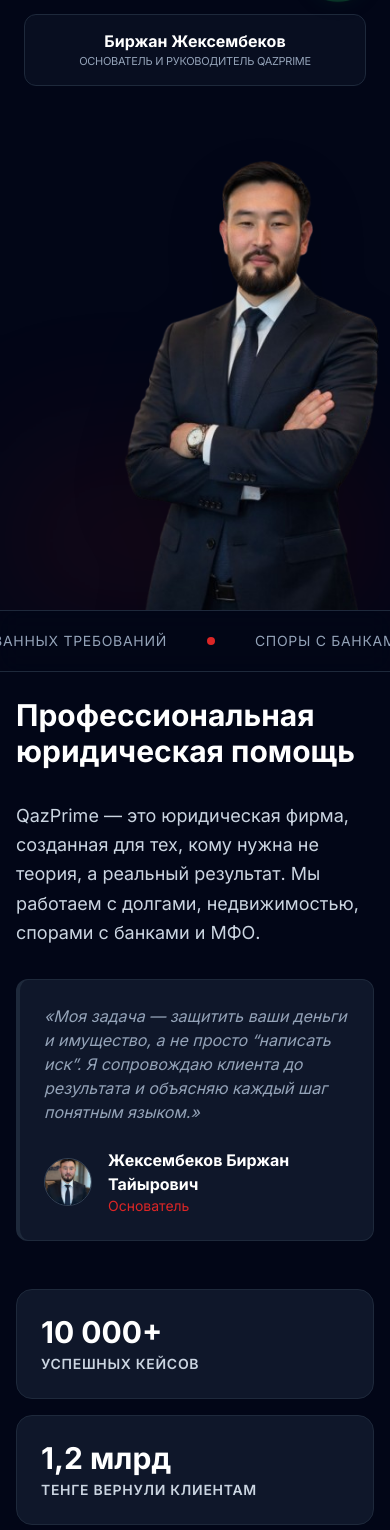
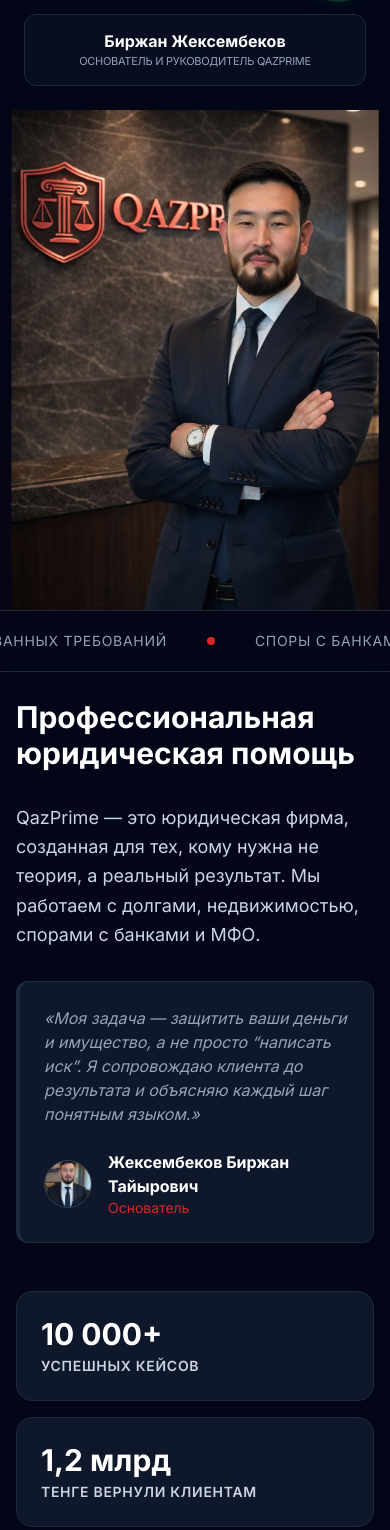
Before and after one commit to Alchinkaz/qaz-prime, a React (Vite) app: page / in a window 390 px wide. Shown: the part 838-2368 px from the top of the page. Built offline with nearby package versions, Linux system fonts and the light colour scheme.

Commit message:
style: adjust vertical padding across landing page sections and update hero image source

```diff
--- a/components/ContactForm.tsx
+++ b/components/ContactForm.tsx
@@ -23,7 +23,7 @@
     };
 
     return (
-        <div id="contact-form" className="bg-slate-950 pt-3 pb-8 lg:pt-24 relative overflow-hidden">
+        <div id="contact-form" className="bg-slate-950 pt-[13px] pb-8 lg:pt-24 relative overflow-hidden">
             <div className="max-w-7xl mx-auto px-4 sm:px-6 lg:px-8 relative z-10">
 
                 <div className="grid grid-cols-1 lg:grid-cols-2 gap-8 lg:gap-12 items-stretch">
--- a/components/FAQ.tsx
+++ b/components/FAQ.tsx
@@ -12,7 +12,7 @@
   };
 
   return (
-    <div id="faq" className="bg-slate-950 pt-3 pb-3 lg:py-24">
+    <div id="faq" className="bg-slate-950 pt-[13px] pb-[13px] lg:py-24">
       {/* FAQ Structured Data for SEO */}
       <script type="application/ld+json">
         {JSON.stringify({
--- a/components/Founder.tsx
+++ b/components/Founder.tsx
@@ -5,7 +5,7 @@
 export const Founder: React.FC = () => {
   const { t, i18n } = useTranslation();
   return (
-    <div className="bg-slate-950 pt-3 pb-3 lg:py-24 relative">
+    <div className="bg-slate-950 pt-[13px] pb-[13px] lg:py-24 relative">
       <div className="max-w-7xl mx-auto px-4 sm:px-6 lg:px-8">
         <div className="grid md:grid-cols-2 gap-12 lg:gap-20 items-center">
           {/* Content Column */}
--- a/components/Hero.tsx
+++ b/components/Hero.tsx
@@ -129,7 +129,7 @@
         <div className="relative w-full h-[500px] flex items-end justify-center overflow-hidden">
           <div className="absolute inset-x-0 bottom-0 h-1/2 bg-gradient-to-t from-red-600/20 to-transparent blur-3xl opacity-60"></div>
           <img
-            src="/hero.png"
+            src="/hero-mobile.jpg"
             alt="Юридическая защита эксперта"
             className="relative z-10 w-full h-full object-contain object-bottom drop-shadow-2xl px-4 scale-110"
           />
--- a/components/Reviews.tsx
+++ b/components/Reviews.tsx
@@ -66,7 +66,7 @@
   };
 
   return (
-    <div className="bg-slate-950 pt-3 pb-3 lg:py-24">
+    <div className="bg-slate-950 pt-[13px] pb-[13px] lg:py-24">
       <div className="max-w-7xl mx-auto px-4 sm:px-6 lg:px-8">
         <h2 className="text-3xl lg:text-4xl font-bold text-white mb-12 text-center">
           {t('reviews.title')}
--- a/components/Services.tsx
+++ b/components/Services.tsx
@@ -16,7 +16,7 @@
   };
 
   return (
-    <div id="services" className="bg-slate-950 pt-3 pb-3 lg:py-20 relative">
+    <div id="services" className="bg-slate-950 pt-[13px] pb-[13px] lg:py-20 relative">
       <div className="max-w-7xl mx-auto px-4 sm:px-6 lg:px-8">
         <div className="flex flex-col md:flex-row justify-between items-end mb-16 gap-6">
           <div className="max-w-2xl">
--- a/components/Stats.tsx
+++ b/components/Stats.tsx
@@ -83,7 +83,7 @@
   const col2Indices = [1, 3];
 
   return (
-    <div id="about" className="bg-slate-950 pt-6 pb-3 lg:py-24 relative border-t border-slate-950">
+    <div id="about" className="bg-slate-950 pt-[26px] pb-[13px] lg:py-24 relative border-t border-slate-950">
       <div className="max-w-7xl mx-auto px-4 sm:px-6 lg:px-8">
         <div className="lg:flex lg:items-start lg:gap-20">
 
--- a/components/Steps.tsx
+++ b/components/Steps.tsx
@@ -12,7 +12,7 @@
   };
 
   return (
-    <div className="bg-slate-950 pt-3 pb-3 lg:py-24">
+    <div className="bg-slate-950 pt-[13px] pb-[13px] lg:py-24">
       <div className="max-w-7xl mx-auto px-4 sm:px-6 lg:px-8">
         <h2 className="text-3xl lg:text-4xl font-bold text-white mb-12">
           {i18n.language === 'ru' ? 'Путь к финансовой свободе' : i18n.language === 'kz' ? 'Қаржылық еркіндікке жол' : 'Path to Financial Freedom'}
```
Also changed, not shown: public/hero-mobile.jpg (added).
